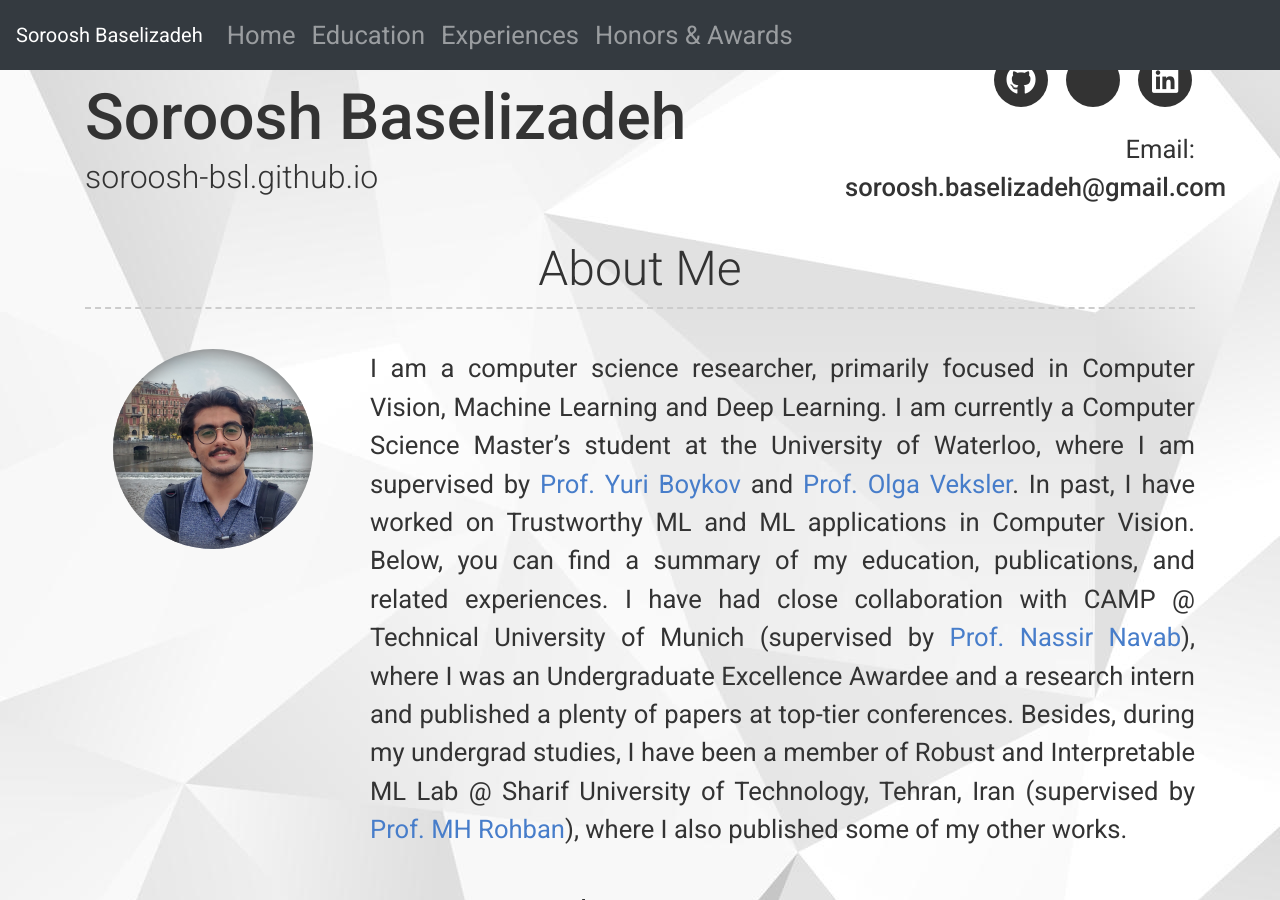
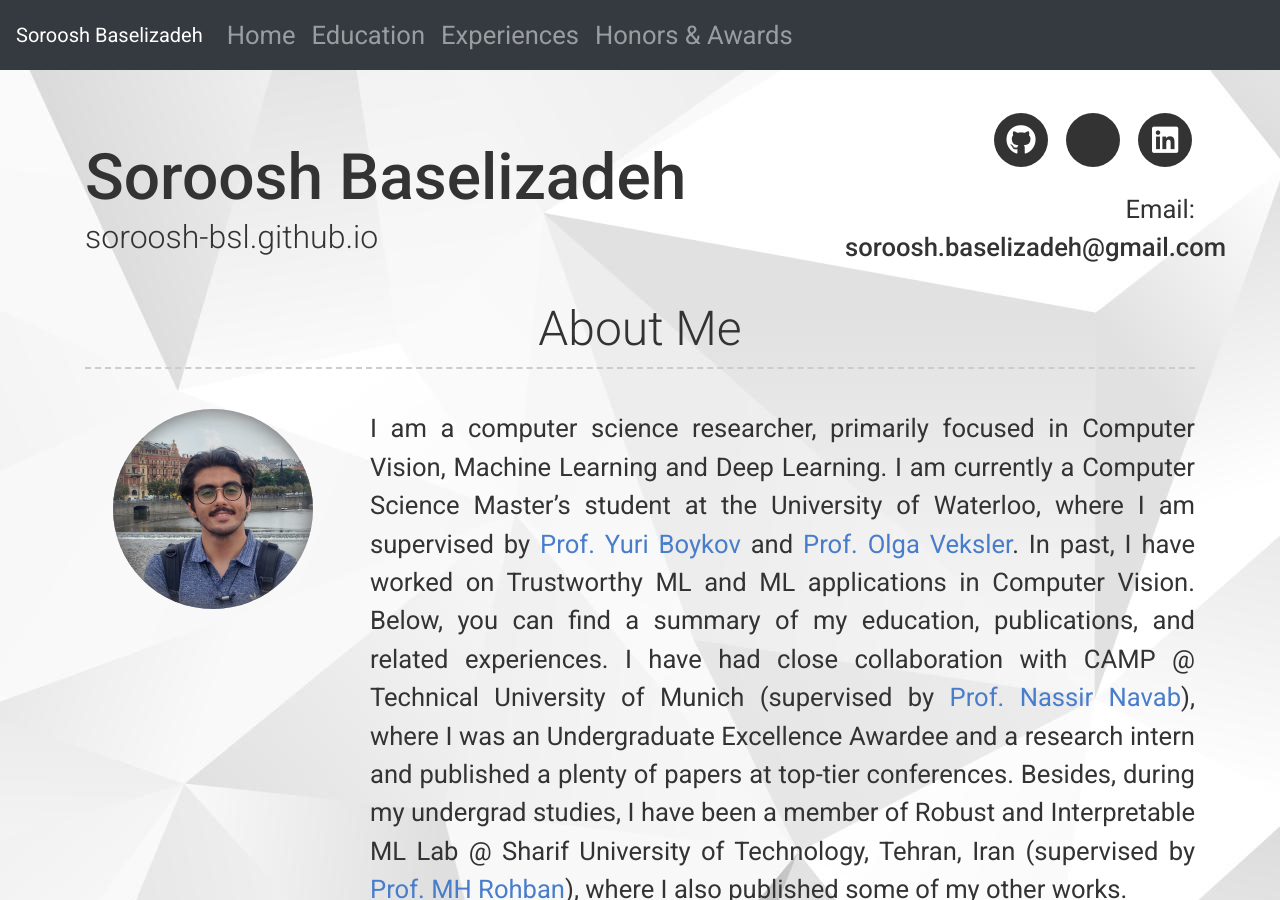
Before and after one commit to Soroosh-Bsl/soroosh-bsl.github.io, a Jekyll site: the page built from index.md, in a window 1280 px wide and 900 px high. Built offline with Jekyll 4.4.1, drawn with Linux system fonts in a browser that asks for light colours; nearby versions of some CDN libraries; a style sheet for code colours, icons or effects is not loaded.

Commit message:
navbar test

```diff
--- a/_includes/header.html
+++ b/_includes/header.html
@@ -5,7 +5,7 @@
 
 <div class="container header-contianer">
   <div class="row">
-    <div class="col-xs-12 col-sm-12 col-md-12 col-lg-8">
+    <div class="col-xs-12 col-sm-12 col-md-12 col-lg-12" style="padding-bottom: 60px;">
       <nav class="navbar fixed-top navbar-expand-md navbar-dark bg-dark scrolling-navbar">
         <a class="navbar-brand" href="#">Soroosh Baselizadeh</a>
         <button class="navbar-toggler" type="button" data-toggle="collapse" data-target="#sticky-nav">
```
